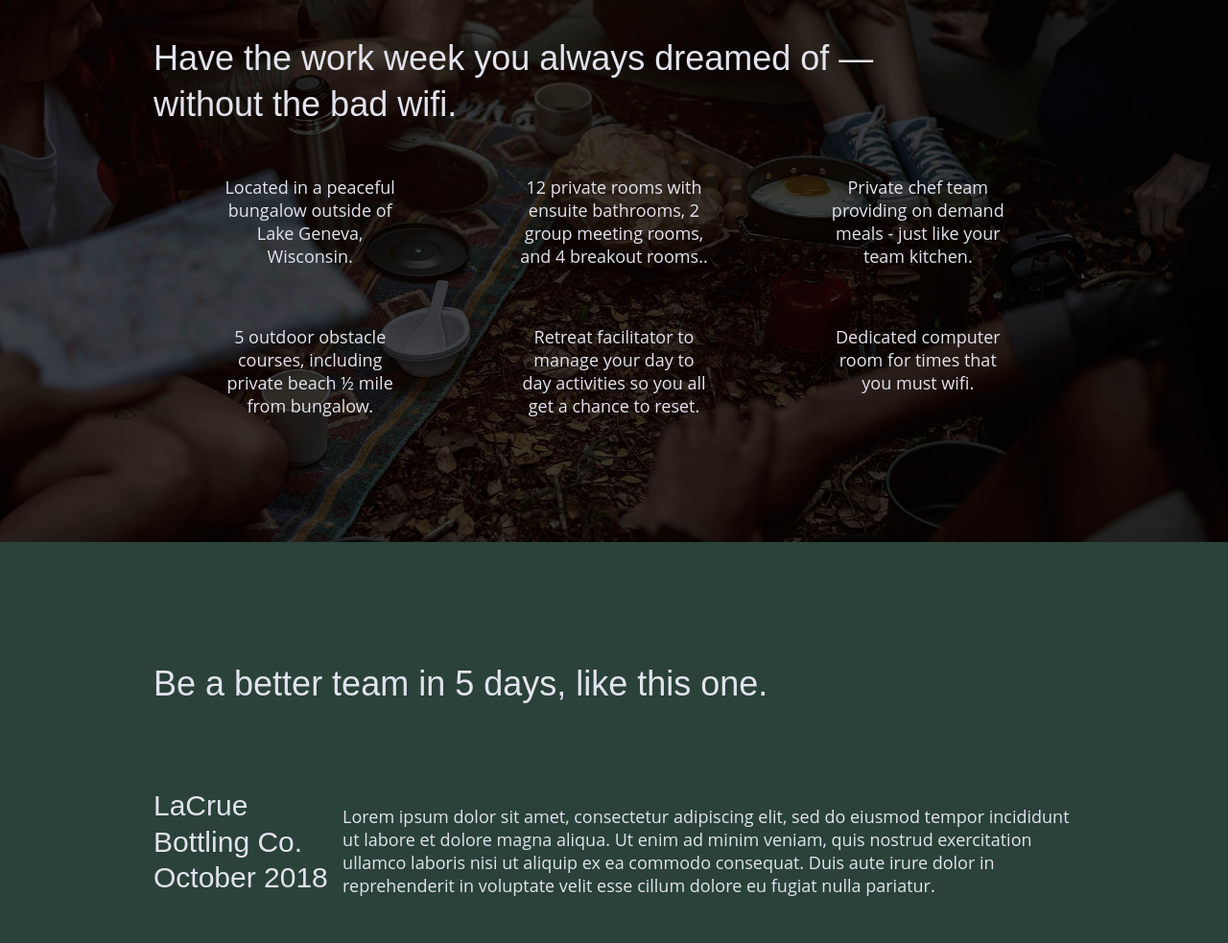
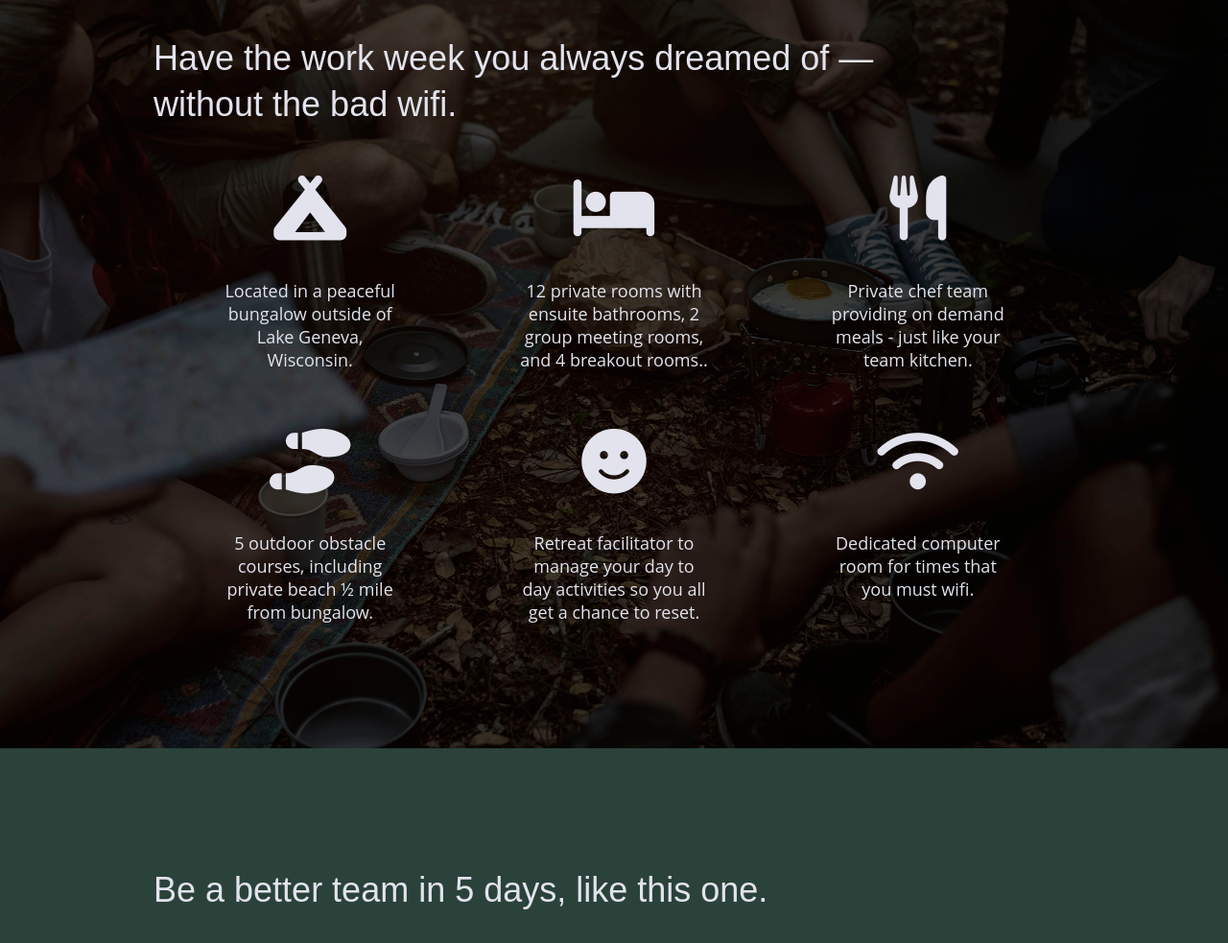
Before and after one commit to MeganMcLaughlin87/unplugged-site, a website built with Parcel: page index.html in a window 1280 px wide. Shown: the part 1087-2070 px from the top of the page at 96% size. Built offline with nearby package versions, Linux system fonts and the light colour scheme.

Commit message:
Added FontAwesome icons to Features section

```diff
--- a/css/main.css
+++ b/css/main.css
@@ -222,6 +222,12 @@ footer .social-icons {
   align-items: center;
 }
 
+footer .social-icons p {
+  display: flex;
+  justify-content: center;
+  align-items: center;
+}
+
 footer .copyright {
   margin: 20px 0;
 }
@@ -332,6 +338,11 @@ input[type=button] {
   flex-flow: row wrap;
 }
 
+.features i {
+  font-size: 3.75em;
+  margin-bottom: 40px;
+}
+
 .features p {
   margin: 0;
   text-align: center;
@@ -363,16 +374,6 @@ input[type=button] {
   justify-content: center;
 }
 
-.contact-section {
-  background-color: #2a423a;
-  display: flex;
-  justify-content: center;
-}
-
-.contact-content p {
-  margin: 0;
-}
-
 .map figure {
   width: 100%;
   height: 0;
@@ -388,6 +389,17 @@ input[type=button] {
   top: 0;
   left: 0;
 }
+
+.contact-section {
+  background-color: #2a423a;
+  display: flex;
+  justify-content: center;
+}
+
+.contact-content p {
+  margin: 0;
+}
+
 
 /* ---------- FAQ Page ------------ */
 
--- a/index.html
+++ b/index.html
@@ -18,6 +18,7 @@
 
   <link rel="stylesheet" href="css/normalize.css">
   <link rel="stylesheet" href="css/main.css">
+  <script src="https://kit.fontawesome.com/c26bae6c28.js" crossorigin="anonymous"></script>
 </head>
 
 <body>
@@ -69,35 +70,49 @@
         <h2>Have the work week you always dreamed of — without the bad wifi.</h2>
         <div class="features-items">
           <article>
-          <p class="fontawesome-icons"></p>
+            <p class="fontawesome-icons">
+              <i class="fas fa-campground"></i>
+            </p>
             <p class="features-item-description">Located in a peaceful bungalow outside of Lake Geneva, Wisconsin.
             </p>
           </article>
           <article>
-          <p class="fontawesome-icons"></p>
+            <p class="fontawesome-icons">
+              <i class="fas fa-bed"></i>
+            </p>
             <p class="features-item-description">12 private rooms with ensuite bathrooms, 2 group meeting rooms, and 4
               breakout rooms..
             </p>
           </article>
           <article>
-          <p class="fontawesome-icons"></p>
+            <p class="fontawesome-icons">
+              <i class="fas fa-utensils"></i>
+            </p>
             <p class="features-item-description">Private chef team providing on demand meals - just like your team
               kitchen.
             </p>
           </article>
           <article>
-          <p class="fontawesome-icons"></p>
-          <p class="features-item-description">5 outdoor obstacle courses, including private beach ½ mile from bungalow.
+            <p class="fontawesome-icons">
+              <i class="fas fa-shoe-prints"></i>
+            </p>
+            <p class="features-item-description">5 outdoor obstacle courses, including private beach ½ mile from
+              bungalow.
             </p>
           </article>
           <article>
-          <p class="fontawesome-icons"></p>
-          <p class="features-item-description"> Retreat facilitator to manage your day to day activities so you all get
+            <p class="fontawesome-icons">
+              <i class="fas fa-smile"></i>
+            </p>
+            <p class="features-item-description"> Retreat facilitator to manage your day to day activities so you all
+              get
               a chance to reset.
             </p>
           </article>
           <article>
-          <p class="fontawesome-icons"></p>
+            <p class="fontawesome-icons">
+              <i class="fas fa-wifi"></i>
+            </p>
             <p class="features-item-description">Dedicated computer room for times that you must wifi.
             </p>
           </article>
@@ -112,8 +127,10 @@
           <h3>LaCrue Bottling Co.
             October 2018
           </h3>
-        <p>Lorem ipsum dolor sit amet, consectetur adipiscing elit, sed do eiusmod tempor incididunt ut labore et dolore
-          magna aliqua. Ut enim ad minim veniam, quis nostrud exercitation ullamco laboris nisi ut aliquip ex ea commodo
+          <p>Lorem ipsum dolor sit amet, consectetur adipiscing elit, sed do eiusmod tempor incididunt ut labore et
+            dolore
+            magna aliqua. Ut enim ad minim veniam, quis nostrud exercitation ullamco laboris nisi ut aliquip ex ea
+            commodo
             consequat. Duis aute irure dolor in reprehenderit in voluptate velit esse cillum dolore eu fugiat nulla
             pariatur.
           </p>
```
Also changed, not shown: about/index.html (+3 -1 lines), faq/index.html (+1 -0 lines). Lines whose indentation alone changed are shown as unchanged.
